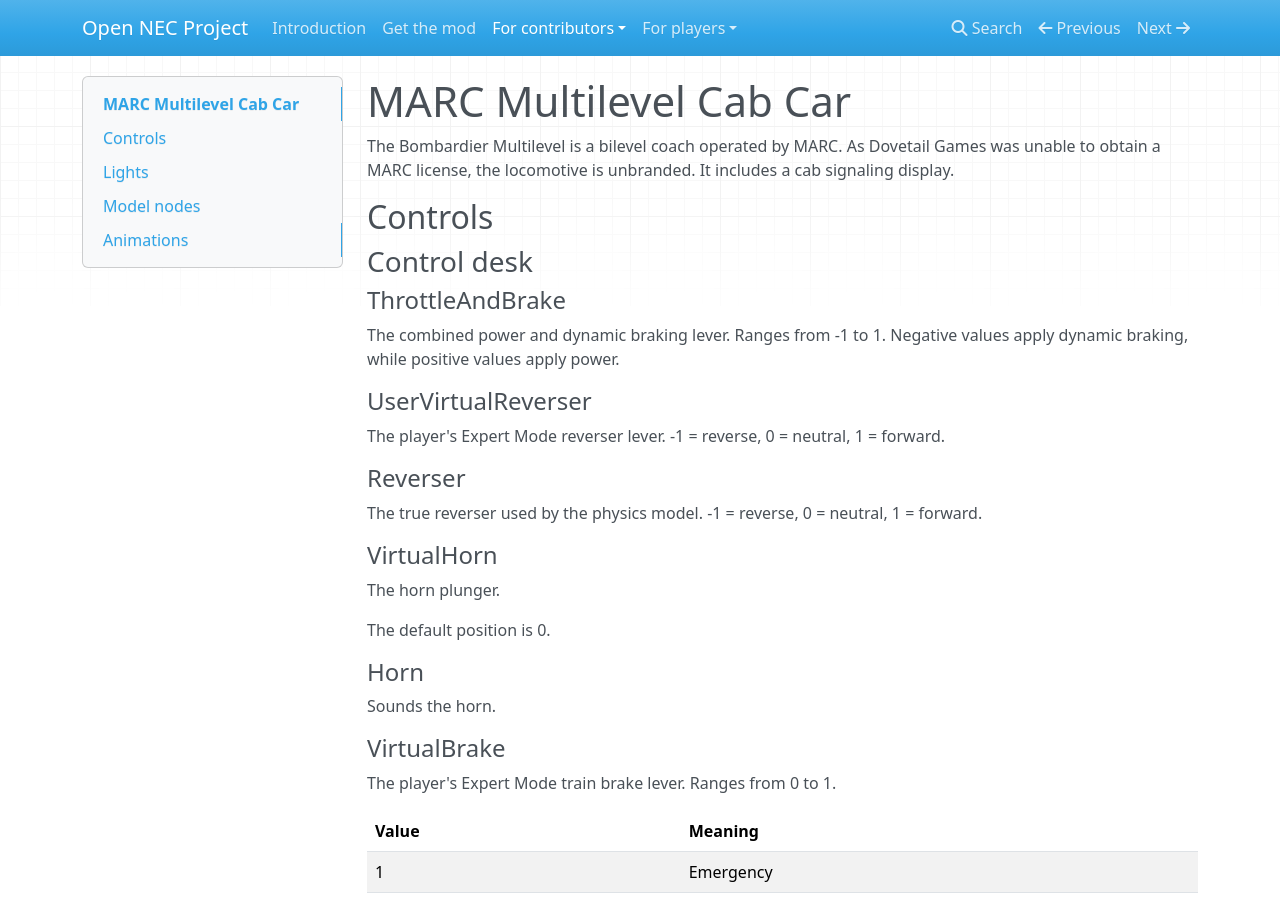
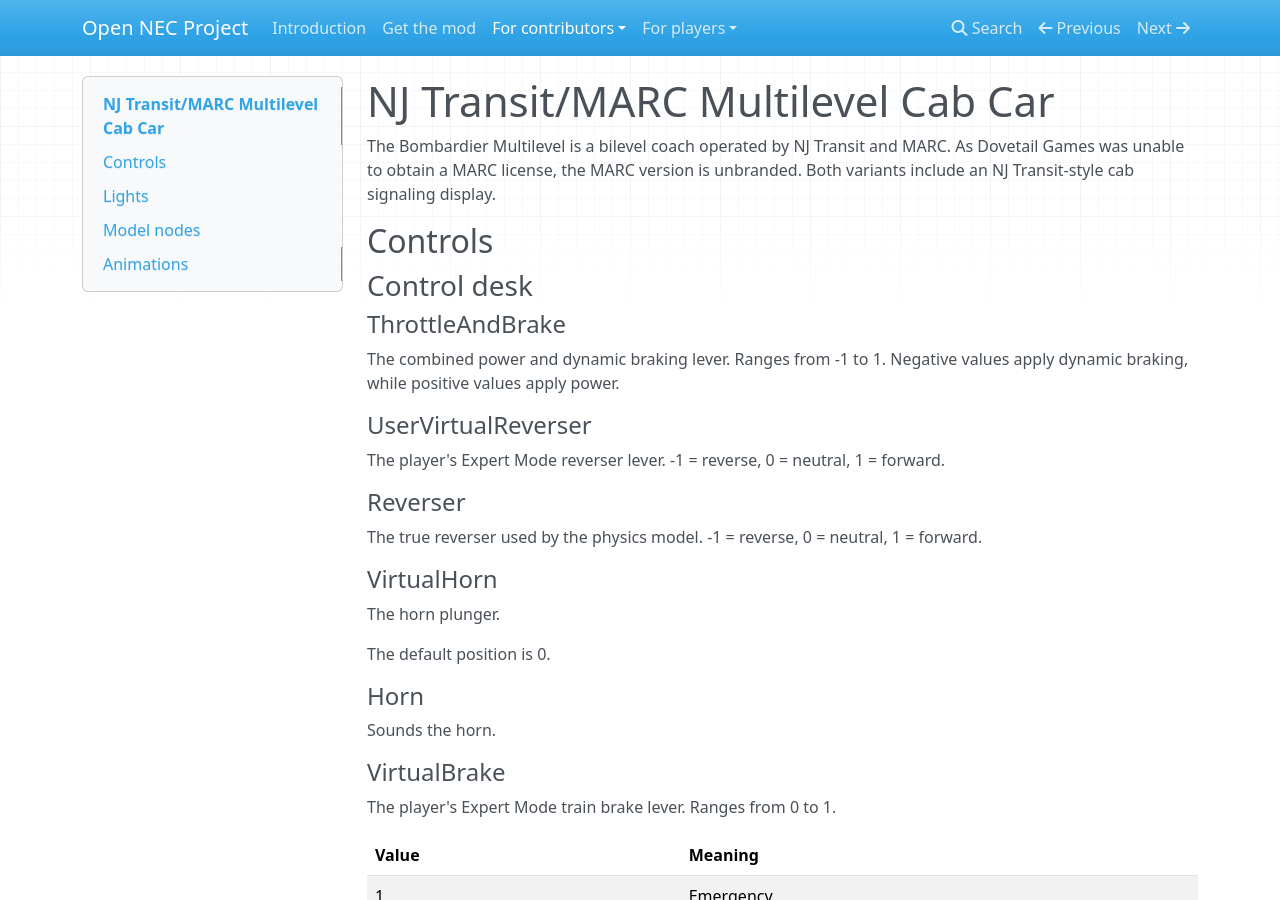
Before and after one commit to YoRyan/open-nec, an MkDocs documentation site: the page built from Docs/for-contributors/rolling-stock/njt-multilevel.md, in a window 1280 px wide and 900 px high. Built offline with MkDocs 1.6.1, drawn with Linux system fonts in a browser that asks for light colours; nearby versions of some CDN libraries.

Commit message:
ML: add NJ Transit information

```diff
--- a/Docs/for-contributors/rolling-stock/marc-multilevel.md
+++ b/Docs/for-contributors/rolling-stock/njt-multilevel.md
@@ -1,6 +1,6 @@
-# MARC Multilevel Cab Car
+# NJ Transit/MARC Multilevel Cab Car
 
-The Bombardier Multilevel is a bilevel coach operated by MARC. As Dovetail Games was unable to obtain a MARC license, the locomotive is unbranded. It includes a cab signaling display.
+The Bombardier Multilevel is a bilevel coach operated by NJ Transit and MARC. As Dovetail Games was unable to obtain a MARC license, the MARC version is unbranded. Both variants include an NJ Transit-style cab signaling display.
 
 ## Controls
 
```
